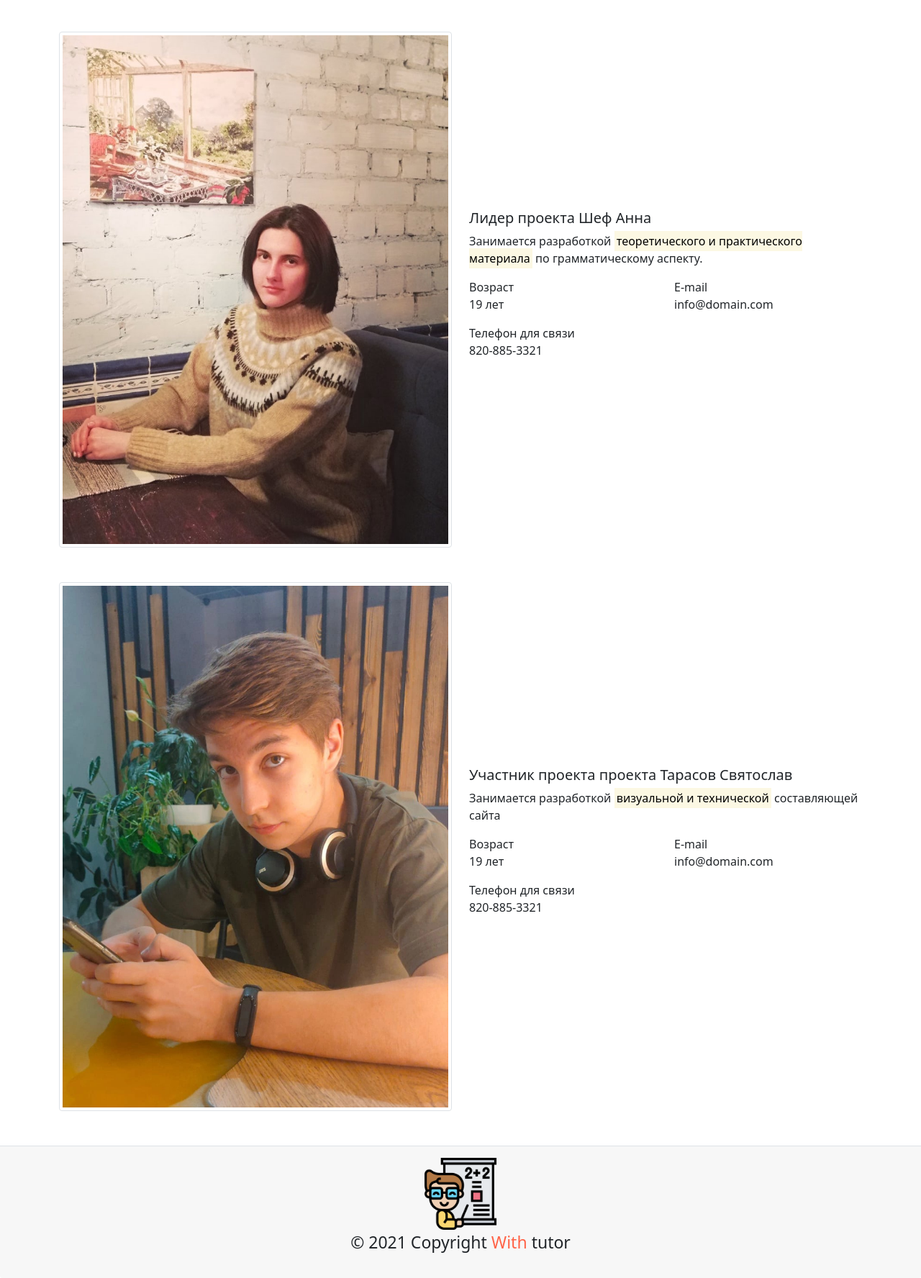
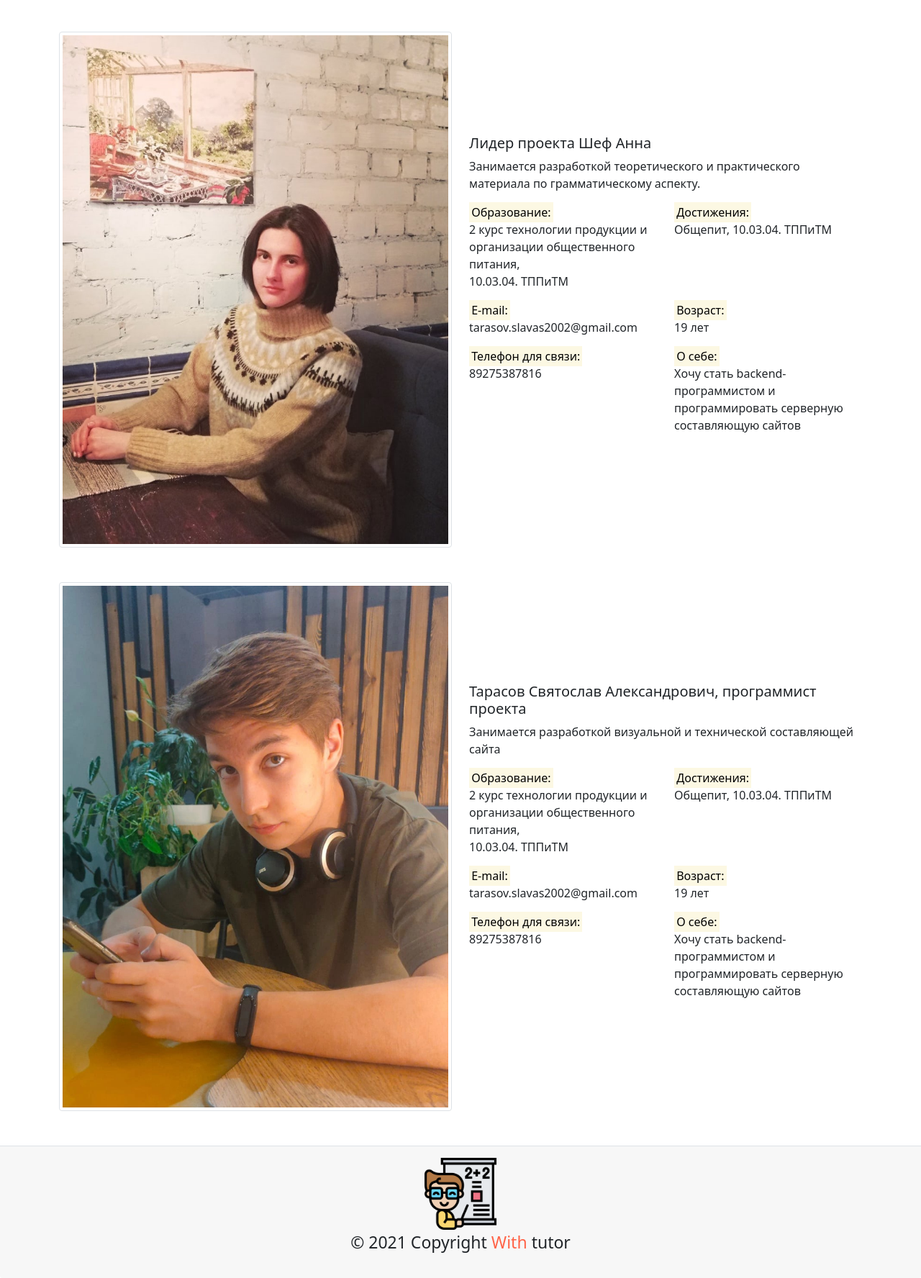
Before and after one commit to SvyatoSllav/with_tutor, a Django app: page / in a window 1280 px wide. Shown: the part 385-2161 px from the top of the page at 72% size. Run offline with Django 3.2, Linux system fonts and the light colour scheme; some libraries are stand-ins or nearby versions.

Commit message:
changed about me text

```diff
--- a/with_tutor/templates/about/index.html
+++ b/with_tutor/templates/about/index.html
@@ -13,24 +13,47 @@
             <div class="col-lg-6">
                 <div class="about-text go-to">
                     <h6 class="theme-color lead">Лидер проекта Шеф Анна</h6>
-                    <p>Занимается разработкой <mark>теоретического и практического материала</mark> по грамматическому аспекту.</p>
+                    <p>Занимается разработкой теоретического и практического материала по грамматическому аспекту.</p>
                     <div class="row about-list ">
                         <div class="col-md-6">
                             <div class="media">
-                                <label>Возраст</label>
+                                <label><mark>Образование:</mark></label>
+                                <p>2 курс технологии продукции и <br> организации общественного питания,<br> 10.03.04. ТППиТМ</p>
+                            </div>
+                        </div>
+
+                        <div class="col-md-6">
+                            <div class="media">
+                                <label><mark>Достижения:</mark></label>
+                                <p>Общепит, 10.03.04. ТППиТМ</p>
+                            </div>
+                        </div>
+
+                        <div class="col-md-6">
+                            <div class="media">
+                                <label><mark>E-mail:</mark></label>
+                                <p>tarasov.slavas2002@gmail.com</p>
+                            </div>
+                        </div>
+
+                        <div class="col-md-6">
+                            <div class="media">
+                                <label><mark>Возраст:</mark></label>
                                 <p>19 лет</p>
                             </div>
                         </div>
+
                         <div class="col-md-6">
                             <div class="media">
-                                <label>E-mail</label>
-                                <p>info@domain.com</p>
+                                <label><mark>Телефон для связи:</mark></label>
+                                <p>89275387816</p>
                             </div>
                         </div>
+
                         <div class="col-md-6">
                             <div class="media">
-                                <label>Телефон для связи</label>
-                                <p>820-885-3321</p>
+                                <label><mark>О себе:</mark></label>
+                                <p>Хочу стать backend-программистом и <br> программировать серверную составляющую сайтов</p>
                             </div>
                         </div>
                     </div>
@@ -50,25 +73,48 @@
         <div class="row align-items-center flex-row-reverse">
             <div class="col-lg-6">
                 <div class="about-text go-to">
-                    <h6 class="theme-color lead">Участник проекта проекта Тарасов Святослав</h6>
-                    <p>Занимается разработкой <mark>визуальной и технической</mark> составляющей сайта</p>
+                    <h6 class="theme-color lead">Тарасов Святослав Александрович, программист проекта</h6>
+                    <p>Занимается разработкой визуальной и технической составляющей сайта</p>
                     <div class="row about-list ">
                         <div class="col-md-6">
                             <div class="media">
-                                <label>Возраст</label>
+                                <label><mark>Образование:</mark></label>
+                                <p>2 курс технологии продукции и <br> организации общественного питания,<br> 10.03.04. ТППиТМ</p>
+                            </div>
+                        </div>
+
+                        <div class="col-md-6">
+                            <div class="media">
+                                <label><mark>Достижения:</mark></label>
+                                <p>Общепит, 10.03.04. ТППиТМ</p>
+                            </div>
+                        </div>
+
+                        <div class="col-md-6">
+                            <div class="media">
+                                <label><mark>E-mail:</mark></label>
+                                <p>tarasov.slavas2002@gmail.com</p>
+                            </div>
+                        </div>
+
+                        <div class="col-md-6">
+                            <div class="media">
+                                <label><mark>Возраст:</mark></label>
                                 <p>19 лет</p>
                             </div>
                         </div>
+
                         <div class="col-md-6">
                             <div class="media">
-                                <label>E-mail</label>
-                                <p>info@domain.com</p>
+                                <label><mark>Телефон для связи:</mark></label>
+                                <p>89275387816</p>
                             </div>
                         </div>
+
                         <div class="col-md-6">
                             <div class="media">
-                                <label>Телефон для связи</label>
-                                <p>820-885-3321</p>
+                                <label><mark>О себе:</mark></label>
+                                <p>Хочу стать backend-программистом и <br> программировать серверную составляющую сайтов</p>
                             </div>
                         </div>
                     </div>
```
